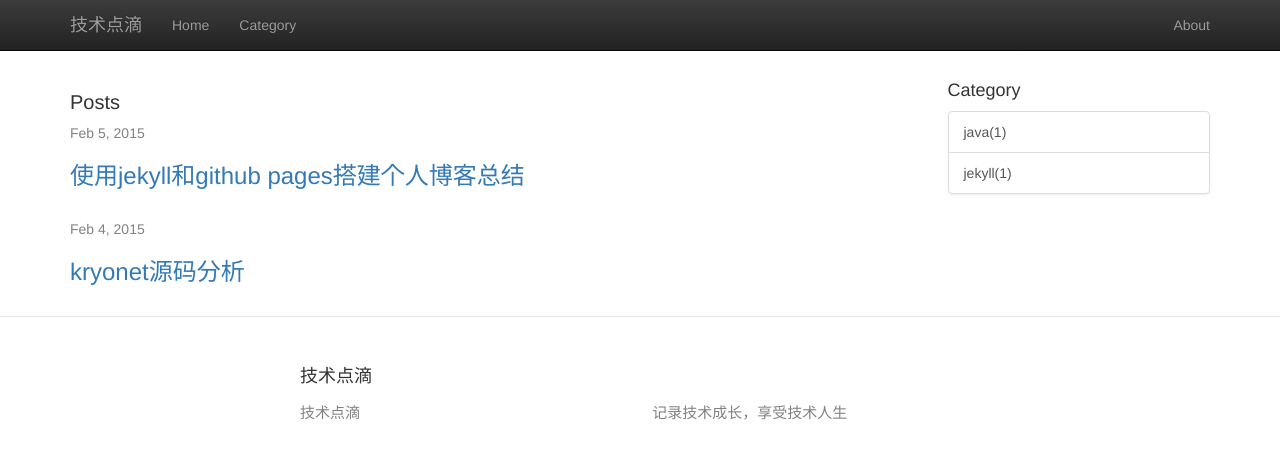
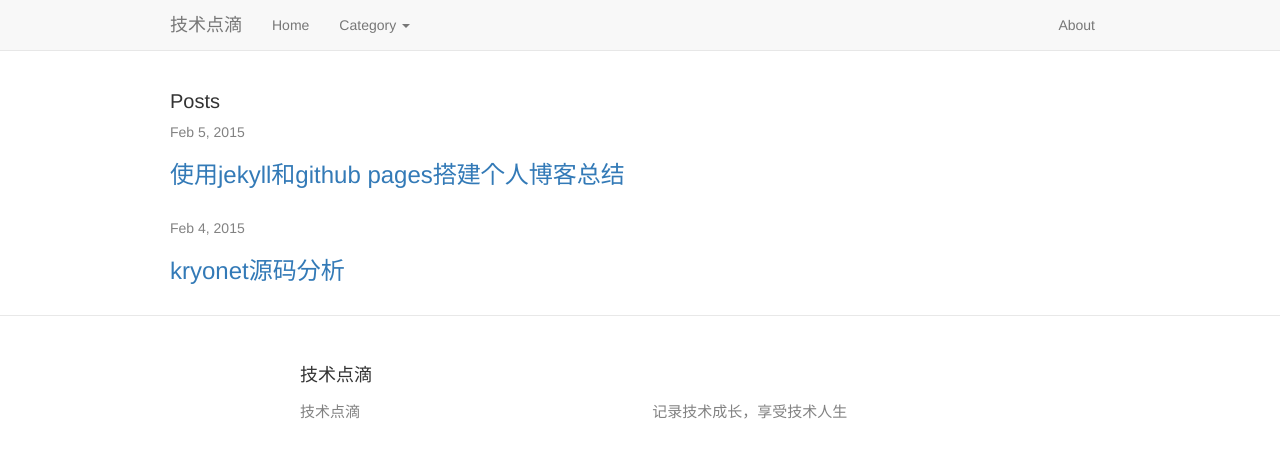
Before and after one commit to guimingyue/guimingyue.github.io, a Jekyll site: the page built from index.html, in a window 1280 px wide. Shown: the top 459 px of the page. Built offline with Jekyll 4.4.1, drawn with Linux system fonts in a browser that asks for light colours; Markdown is read by kramdown in place of the engine named in the settings.

Commit message:
修改菜单样式

```diff
--- a/_includes/head.html
+++ b/_includes/head.html
@@ -12,5 +12,5 @@
   <script src="/javascripts/jquery-2.1.3.min.js" type="text/javascript"></script>
   <script src="/javascripts/bootstrap.min.js" type="text/javascript"></script>
   <link rel="stylesheet" href="/css/bootstrap.min.css">
-  <link rel="stylesheet" href="/css/bootstrap-theme.min.css">
+  <link href="/css/non-responsive.css" rel="stylesheet">
 </head>
--- a/_includes/header.html
+++ b/_includes/header.html
@@ -1,35 +1,22 @@
 
-<nav class="navbar navbar-inverse navbar-static-top">
+<nav class="navbar navbar-default navbar-fixed-top">
       <div class="container">
         <div class="navbar-header">
-          <button type="button" class="navbar-toggle collapsed" data-toggle="collapse" data-target="#navbar" aria-expanded="false" aria-controls="navbar">
-            <span class="sr-only">Toggle navigation</span>
-            <span class="icon-bar"></span>
-            <span class="icon-bar"></span>
-            <span class="icon-bar"></span>
-          </button>
           <a class="navbar-brand" href="#">{{ site.title }}</a>
         </div>
         <div id="navbar" class="navbar-collapse collapse">
           <ul class="nav navbar-nav">
             <li><a href="{{ site.baseurl }}/">Home</a></li>
 
-            <li><a href="#">Category</a></li>
-            <!--
-            <li><a href="#contact">Contact</a></li>
             <li class="dropdown">
-              <a href="#" class="dropdown-toggle" data-toggle="dropdown" role="button" aria-expanded="false">Dropdown <span class="caret"></span></a>
+              <a href="#" class="dropdown-toggle" data-toggle="dropdown" role="button"
+              aria-expanded="false">Category <span class="caret"></span></a>
               <ul class="dropdown-menu" role="menu">
-                <li><a href="#">Action</a></li>
-                <li><a href="#">Another action</a></li>
-                <li><a href="#">Something else here</a></li>
-                <li class="divider"></li>
-                <li class="dropdown-header">Nav header</li>
-                <li><a href="#">Separated link</a></li>
-                <li><a href="#">One more separated link</a></li>
+                {% for category in site.categories %}
+                <li><a href="/{{ category | first }}" title="view all posts">{{ category | first }}({{ category | last | size }})</a></li>
+                {% endfor %}
               </ul>
             </li>
-          -->
           </ul>
 
           <ul class="nav navbar-nav navbar-right">
--- a/_layouts/default.html
+++ b/_layouts/default.html
@@ -7,20 +7,7 @@
 
     {% include header.html %}
     <div class="container">
-      <div class="row row-offcanvas row-offcanvas-right">
-        <div class="col-xs-12 col-sm-9">
           {{ content }}
-        </div>
-        <div class="col-xs-6 col-sm-3 sidebar-offcanvas">
-          <h4>Category</h4>
-          <div class="list-group">
-          {% for category in site.categories %}
-            <a class="list-group-item"  href="/{{ category | first }}" title="view all posts">{{ category | first }}({{ category | last | size }})</a>
-         {% endfor %}
-
-        </div>
-        </div>
-      </div>
     </div>
     {% include footer.html %}
 
--- /dev/null
+++ b/css/non-responsive.css
@@ -0,0 +1,204 @@
+/* Template-specific stuff
+ *
+ * Customizations just for the template; these are not necessary for anything
+ * with disabling the responsiveness.
+ */
+
+/* Account for fixed navbar */
+body {
+  padding-top: 70px;
+  padding-bottom: 30px;
+}
+
+body,
+.navbar-fixed-top,
+.navbar-fixed-bottom {
+  min-width: 970px;
+}
+
+/* Don't let the lead text change font-size. */
+.lead {
+  font-size: 16px;
+}
+
+/* Finesse the page header spacing */
+.page-header {
+  margin-bottom: 30px;
+}
+.page-header .lead {
+  margin-bottom: 10px;
+}
+
+
+/* Non-responsive overrides
+ *
+ * Utilitze the following CSS to disable the responsive-ness of the container,
+ * grid system, and navbar.
+ */
+
+/* Reset the container */
+.container {
+  width: 970px;
+  max-width: none !important;
+}
+
+/* Demonstrate the grids */
+.col-xs-4 {
+  padding-top: 15px;
+  padding-bottom: 15px;
+  background-color: #eee;
+  background-color: rgba(86,61,124,.15);
+  border: 1px solid #ddd;
+  border: 1px solid rgba(86,61,124,.2);
+}
+
+.container .navbar-header,
+.container .navbar-collapse {
+  margin-right: 0;
+  margin-left: 0;
+}
+
+/* Always float the navbar header */
+.navbar-header {
+  float: left;
+}
+
+/* Undo the collapsing navbar */
+.navbar-collapse {
+  display: block !important;
+  height: auto !important;
+  padding-bottom: 0;
+  overflow: visible !important;
+  visibility: visible !important;
+}
+
+.navbar-toggle {
+  display: none;
+}
+.navbar-collapse {
+  border-top: 0;
+}
+
+.navbar-brand {
+  margin-left: -15px;
+}
+
+/* Always apply the floated nav */
+.navbar-nav {
+  float: left;
+  margin: 0;
+}
+.navbar-nav > li {
+  float: left;
+}
+.navbar-nav > li > a {
+  padding: 15px;
+}
+
+/* Redeclare since we override the float above */
+.navbar-nav.navbar-right {
+  float: right;
+}
+
+/* Undo custom dropdowns */
+.navbar .navbar-nav .open .dropdown-menu {
+  position: absolute;
+  float: left;
+  background-color: #fff;
+  border: 1px solid #ccc;
+  border: 1px solid rgba(0, 0, 0, .15);
+  border-width: 0 1px 1px;
+  border-radius: 0 0 4px 4px;
+  -webkit-box-shadow: 0 6px 12px rgba(0, 0, 0, .175);
+          box-shadow: 0 6px 12px rgba(0, 0, 0, .175);
+}
+.navbar-default .navbar-nav .open .dropdown-menu > li > a {
+  color: #333;
+}
+.navbar .navbar-nav .open .dropdown-menu > li > a:hover,
+.navbar .navbar-nav .open .dropdown-menu > li > a:focus,
+.navbar .navbar-nav .open .dropdown-menu > .active > a,
+.navbar .navbar-nav .open .dropdown-menu > .active > a:hover,
+.navbar .navbar-nav .open .dropdown-menu > .active > a:focus {
+  color: #fff !important;
+  background-color: #428bca !important;
+}
+.navbar .navbar-nav .open .dropdown-menu > .disabled > a,
+.navbar .navbar-nav .open .dropdown-menu > .disabled > a:hover,
+.navbar .navbar-nav .open .dropdown-menu > .disabled > a:focus {
+  color: #999 !important;
+  background-color: transparent !important;
+}
+
+/* Undo form expansion */
+.navbar-form {
+  float: left;
+  width: auto;
+  padding-top: 0;
+  padding-bottom: 0;
+  margin-right: 0;
+  margin-left: 0;
+  border: 0;
+  -webkit-box-shadow: none;
+          box-shadow: none;
+}
+
+/* Copy-pasted from forms.less since we mixin the .form-inline styles. */
+.navbar-form .form-group {
+  display: inline-block;
+  margin-bottom: 0;
+  vertical-align: middle;
+}
+
+.navbar-form .form-control {
+  display: inline-block;
+  width: auto;
+  vertical-align: middle;
+}
+
+.navbar-form .form-control-static {
+  display: inline-block;
+}
+
+.navbar-form .input-group {
+  display: inline-table;
+  vertical-align: middle;
+}
+
+.navbar-form .input-group .input-group-addon,
+.navbar-form .input-group .input-group-btn,
+.navbar-form .input-group .form-control {
+  width: auto;
+}
+
+.navbar-form .input-group > .form-control {
+  width: 100%;
+}
+
+.navbar-form .control-label {
+  margin-bottom: 0;
+  vertical-align: middle;
+}
+
+.navbar-form .radio,
+.navbar-form .checkbox {
+  display: inline-block;
+  margin-top: 0;
+  margin-bottom: 0;
+  vertical-align: middle;
+}
+
+.navbar-form .radio label,
+.navbar-form .checkbox label {
+  padding-left: 0;
+}
+
+.navbar-form .radio input[type="radio"],
+.navbar-form .checkbox input[type="checkbox"] {
+  position: relative;
+  margin-left: 0;
+}
+
+.navbar-form .has-feedback .form-control-feedback {
+  top: 0;
+}
```
